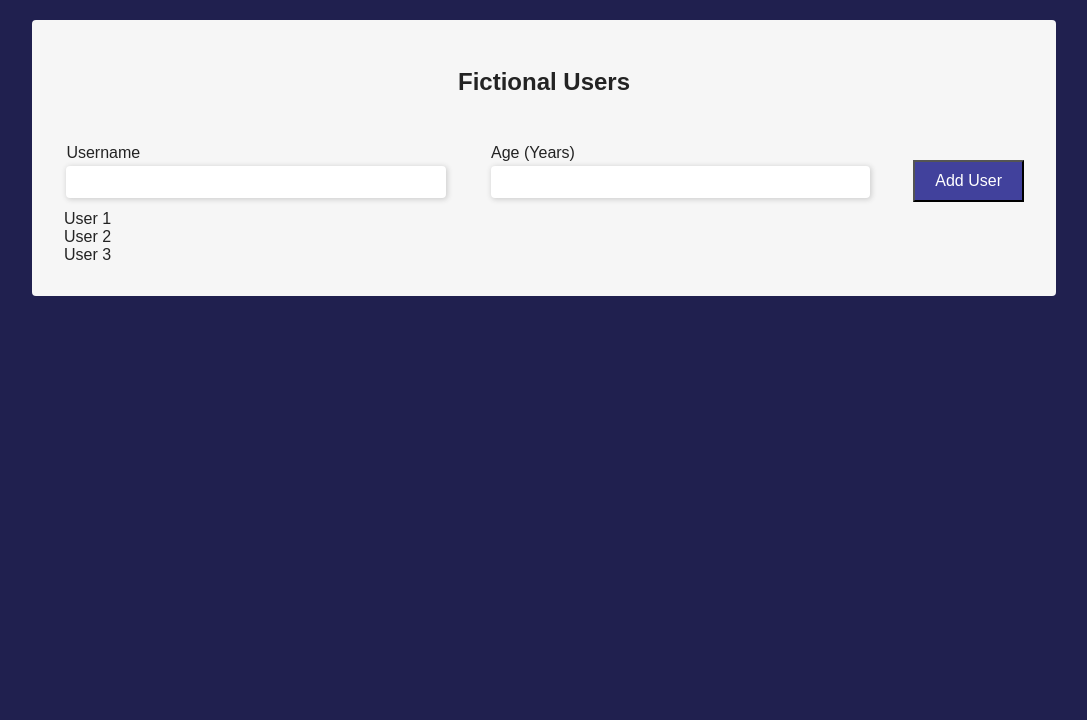
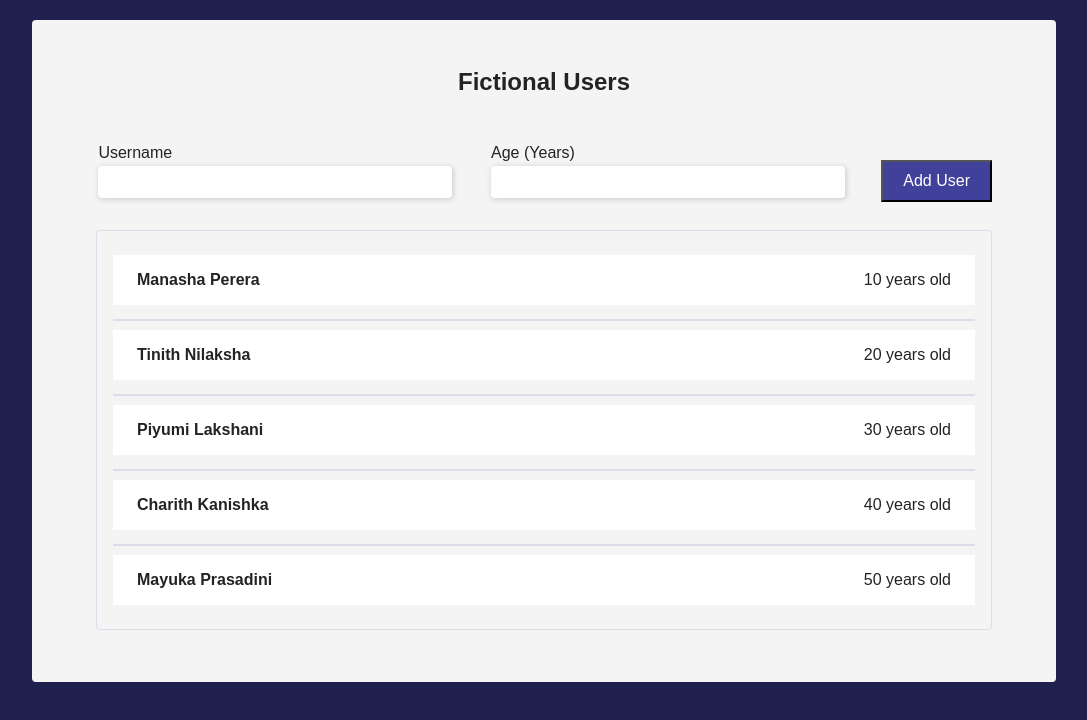
Before and after one commit to mhperera/PT_FictionalUsers, a React (Create React App) app: page / in a window 1280 px wide. Shown: the top 720 px of the page, without its empty margins (96-1183 px from the left). Built offline with nearby package versions, Linux system fonts and the light colour scheme.

Commit message:
create user list view components and styles developed

```diff
--- a/src/App.js
+++ b/src/App.js
@@ -1,22 +1,33 @@
 import React, { useState } from 'react';
 import AddUser from './components/Users/AddUser/AddUser';
+import UsersList from './components/Users/UsersList/UsersList';
 import Card from './components/UI/Card/Card';
 
 const USER_LIST = [
 	{
 		id: 1,
-		username: 'User 1',
+		username: 'Manasha Perera',
 		age: 10,
 	},
 	{
 		id: 2,
-		username: 'User 2',
+		username: 'Tinith Nilaksha',
 		age: 20,
 	},
 	{
 		id: 3,
-		username: 'User 3',
+		username: 'Piyumi Lakshani',
 		age: 30,
+	},
+	{
+		id: 4,
+		username: 'Charith Kanishka',
+		age: 40,
+	},
+	{
+		id: 5,
+		username: 'Mayuka Prasadini',
+		age: 50,
 	},
 ];
 
@@ -24,20 +35,15 @@ function App() {
 	const [userList, setUserList] = useState(USER_LIST);
 
 	const handleAddUserFormSubmission = (newUser) => {
-		setUserList([...userList, newUser]);
+		// setUserList([...userList, newUser]);
+		setUserList((prev)=>{ return [...prev, newUser] });
 	};
 
 	return (
 		<Card>
 			<h1>Fictional Users</h1>
 			<AddUser onAddUserFormSubmission={handleAddUserFormSubmission} />
-
-			{userList.map((user) => (
-				<div key={user.id}>
-					<label htmlFor="">{user.username}</label>
-					<br />
-				</div>
-			))}
+			<UsersList userList={userList}/>
 		</Card>
 	);
 }
--- a/src/components/UI/Card/Card.js
+++ b/src/components/UI/Card/Card.js
@@ -1,10 +1,18 @@
 import React from 'react';
-import styles from './Card.module.css'
+import styles from './Card.module.css';
 
 const Card = (props) => {
-  return (
-    <div className={`${styles.card} ${props.className ? props.className : ''}`}> { props.children }</div>
-  )
-}
+	return (
+		<div
+			className={`${styles.card} ${
+				props.className ? props.className : ''
+			}`}
+      style={props.style}
+		>
+			{' '}
+			{props.children}
+		</div>
+	);
+};
 
-export default Card
+export default Card;
--- a/src/components/UI/Card/Card.module.css
+++ b/src/components/UI/Card/Card.module.css
@@ -1,7 +1,7 @@
 .card{
-    background-color: #f6f6f6;
+    background-color: #f4f4f4;
     margin: 1.25rem 1.25rem;
-    padding: 2rem;
+    padding: 2rem 4rem;
     border-radius: .25rem;
 }
 
--- a/src/components/Users/AddUser/AddUser.js
+++ b/src/components/Users/AddUser/AddUser.js
@@ -32,8 +32,6 @@ const AddUser = (props) => {
 		if (+enteredAge < 1) {
 			return;
 		}
-
-		console.log(enteredUsername, enteredAge);
 
 		const newUser = {
 			id: Math.random() * 100,
--- /dev/null
+++ b/src/components/Users/UserItem/UserItem.js
@@ -0,0 +1,13 @@
+import React from 'react';
+import styles from './UserItem.module.css';
+
+const UserItem = (props) => {
+  return (
+    <li className={styles['user-item']} >
+      <label style={{fontWeight: 'bold'}}>{props.username}</label>
+      <label htmlFor="">{`${props.age} years old`}</label>
+    </li>
+  )
+}
+
+export default UserItem
--- /dev/null
+++ b/src/components/Users/UserItem/UserItem.module.css
@@ -0,0 +1,24 @@
+.user-item{
+    padding: 1rem 1.5rem;
+    margin: .5rem 0;
+    background-color: #fff;
+    display: flex;
+    justify-content: space-between;
+}
+
+.user-item:not(:last-child) {
+    margin-bottom: 25px;
+}
+
+.user-item:not(:last-child):after {
+    position: absolute;
+    content: '';
+    width: 100%;
+    height: 3rem;
+    border-bottom: 2px solid #41419c21;
+    left: 0;
+}
+
+.user-item:hover, .user-item:active, .user-item:focus{
+    box-shadow: 1px 1px 5px 1px #41419c21;
+}
--- /dev/null
+++ b/src/components/Users/UsersList/UsersList.js
@@ -0,0 +1,18 @@
+import React from 'react';
+import UserItem from '../UserItem/UserItem';
+import Card from '../../UI/Card/Card';
+import styles from './UsersList.module.css';
+
+const UsersList = (props) => {
+  return (
+    <Card style={{width:'100%',border:'1px solid #41419c21', padding: '1rem'}}>
+        <ul className={styles['users-list']}>
+            {props.userList.map((user) => (
+              <UserItem key={user.id} username={user.username} age={user.age}/>
+            ))}
+        </ul>
+    </Card>
+  )
+}
+
+export default UsersList
--- /dev/null
+++ b/src/components/Users/UsersList/UsersList.module.css
@@ -0,0 +1,6 @@
+.users-list{
+    list-style-type:none;
+    padding: 0;
+    position: relative;
+    margin: 0;
+}
```
